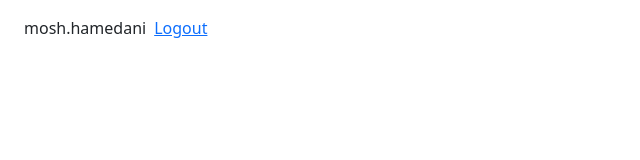
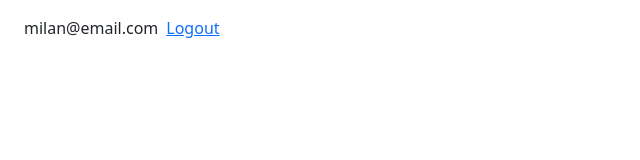
Before and after one commit to MilanMolnar/React_Advanced_Topics, a React (Vite) app: page / in a window 1280 px wide. Both pictures are taken after a click on the link "Login". Shown: the top 160 px of the page, without its empty margins (0-640 px from the left). Built offline with nearby package versions, Linux system fonts and the light colour scheme.

Commit message:
implements reducer on auth hook

```diff
--- a/src/state-management/LoginStatus.tsx
+++ b/src/state-management/LoginStatus.tsx
@@ -1,14 +1,15 @@
-import { useState } from "react";
+import { useReducer, useState } from "react";
+import authReducer from "./reducers/authReducer";
 
 const LoginStatus = () => {
-  const [user, setUser] = useState('');
+  const [user, dispatch] = useReducer(authReducer, "");
 
   if (user)
     return (
       <>
         <div>
           <span className="mx-2">{user}</span>
-          <a onClick={() => setUser('')} href="#">
+          <a onClick={() => dispatch({ type: "LOGOUT" })} href="#">
             Logout
           </a>
         </div>
@@ -16,7 +17,10 @@
     );
   return (
     <div>
-      <a onClick={() => setUser('mosh.hamedani')} href="#">
+      <a
+        onClick={() => dispatch({ type: "LOGIN", username: "milan@email.com" })}
+        href="#"
+      >
         Login
       </a>
     </div>
--- /dev/null
+++ b/src/state-management/reducers/authReducer.ts
@@ -0,0 +1,23 @@
+interface LoginAction {
+  type: "LOGIN";
+  username: string;
+}
+
+interface LogoutAction {
+  type: "LOGOUT";
+}
+
+type AuthAction = LoginAction | LogoutAction;
+
+const authReducer = (state: string, action: AuthAction): string => {
+  switch (action.type) {
+    case "LOGIN":
+      return action.username;
+    case "LOGOUT":
+      return "";
+    default:
+      return state;
+  }
+};
+
+export default authReducer;
```
